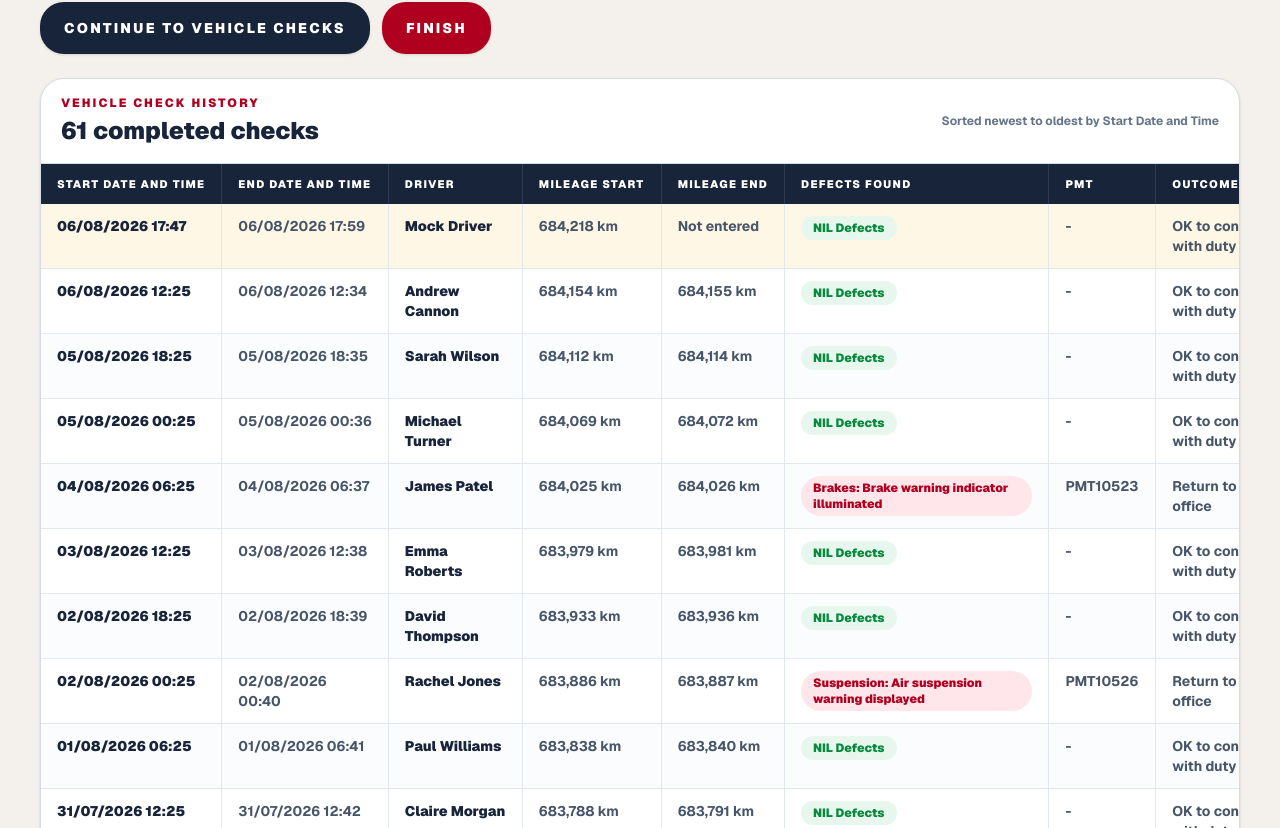
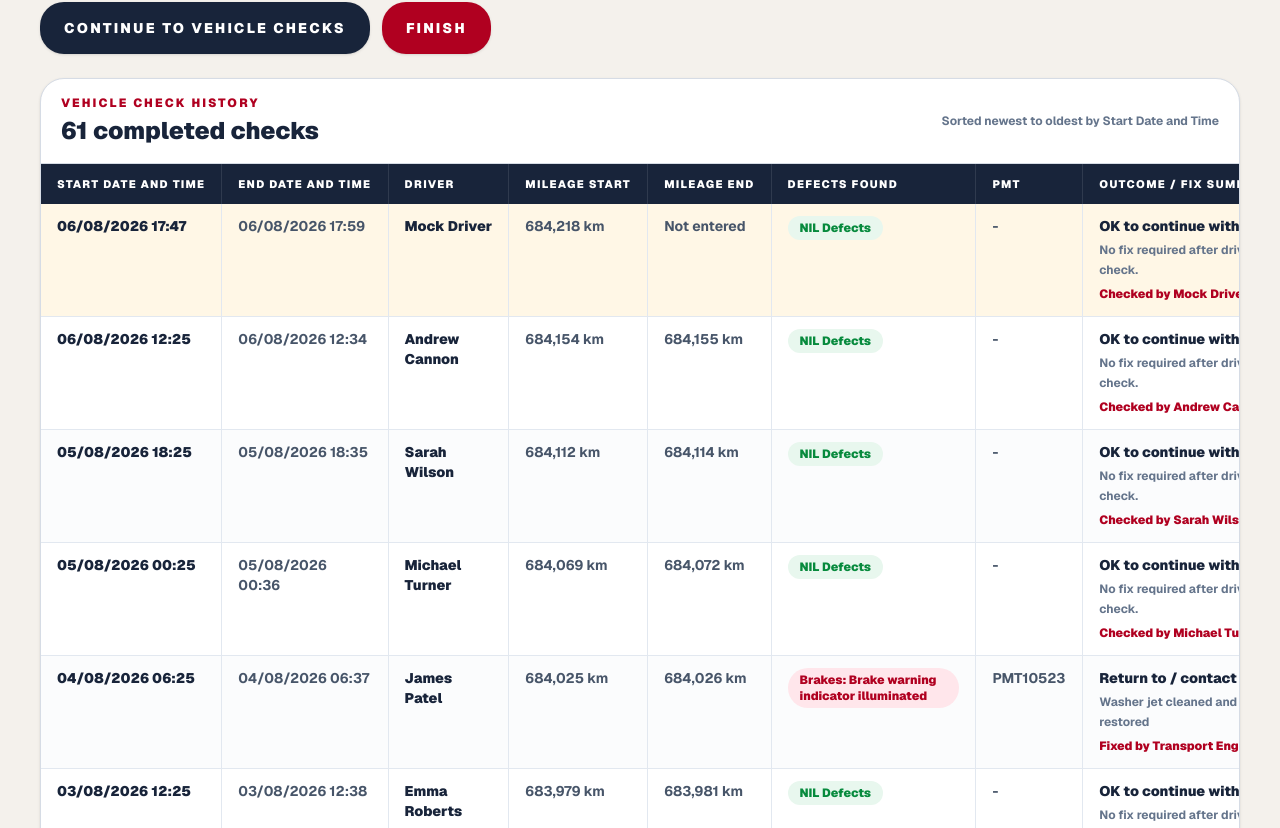
Before and after one commit to acannon76/rugby-league-supporter-web, a Next.js app: page /internal/logbook in a window 1280 px wide. Shown: the part 472-1300 px from the top of the page. Built offline with nearby package versions, Linux system fonts and the light colour scheme.

Commit message:
column for workshop fix

```diff
--- a/src/app/internal/logbook/page.tsx
+++ b/src/app/internal/logbook/page.tsx
@@ -49,6 +49,26 @@ const DEFECT_EXAMPLES = [
   "Windows: Windscreen washer jet blocked",
   "Engine: Engine warning light reported",
   "Suspension: Air suspension warning displayed",
+];
+
+const FIX_SUMMARIES = [
+  "Tyre replaced and pressure checked",
+  "Marker light bulb replaced and tested",
+  "Cab step secured and panel edge repaired",
+  "Brake sensor reset and system re-tested",
+  "Washer jet cleaned and flow restored",
+  "Diagnostic check completed and fault cleared",
+  "Air line inspected and suspension recalibrated",
+];
+
+const FIXED_BY_NAMES = [
+  "Wigan Workshop",
+  "Fleet Maintenance Team",
+  "Mobile Technician A. Hughes",
+  "Night Shift Workshop",
+  "Transport Engineering",
+  "Workshop Controller S. Green",
+  "Regional Fleet Support",
 ];
 
 function createHistoricalEntries(): AltLogbookEntry[] {
@@ -126,6 +146,31 @@ function normaliseStoredEntry(entry: Partial<AltLogbookEntry>): AltLogbookEntry
         ? entry.defectsSummary
         : ["NIL Defects"],
     pmts: entry.pmts || [],
+  };
+}
+
+function getOutcomeContent(entry: AltLogbookEntry, rowIndex: number) {
+  if (!entry.hasDefects) {
+    return {
+      title: "OK to continue with duty",
+      summary: "No fix required after driver vehicle check.",
+      fixedBy: `Checked by ${entry.driverName}`,
+    };
+  }
+
+  if (rowIndex === 0) {
+    return {
+      title: "Return to / contact office",
+      summary: "PMT sent to manager and repair action is awaiting allocation.",
+      fixedBy: "Pending manager / workshop action",
+    };
+  }
+
+  const defectIndex = rowIndex % FIX_SUMMARIES.length;
+  return {
+    title: "Return to / contact office",
+    summary: FIX_SUMMARIES[defectIndex],
+    fixedBy: `Fixed by ${FIXED_BY_NAMES[defectIndex]}`,
   };
 }
 
@@ -272,7 +317,7 @@ export default function LogbookPage() {
                     <TableHeader>Mileage End</TableHeader>
                     <TableHeader>Defects Found</TableHeader>
                     <TableHeader>PMT</TableHeader>
-                    <TableHeader>Outcome</TableHeader>
+                    <TableHeader>Outcome / Fix Summary</TableHeader>
                   </tr>
                 </thead>
 
@@ -304,9 +349,16 @@ export default function LogbookPage() {
                       </TableCell>
                       <TableCell>{entry.pmts.length > 0 ? entry.pmts.join(", ") : "-"}</TableCell>
                       <TableCell>
-                        {entry.hasDefects
-                          ? "Return to / contact office"
-                          : "OK to continue with duty"}
+                        {(() => {
+                          const outcome = getOutcomeContent(entry, index);
+                          return (
+                            <div className="space-y-1">
+                              <p className="font-black text-[#18243a]">{outcome.title}</p>
+                              <p className="text-xs font-bold leading-5 text-[#64748b]">{outcome.summary}</p>
+                              <p className="text-xs font-black leading-5 text-[#b00020]">{outcome.fixedBy}</p>
+                            </div>
+                          );
+                        })()}
                       </TableCell>
                     </tr>
                   ))}
```
